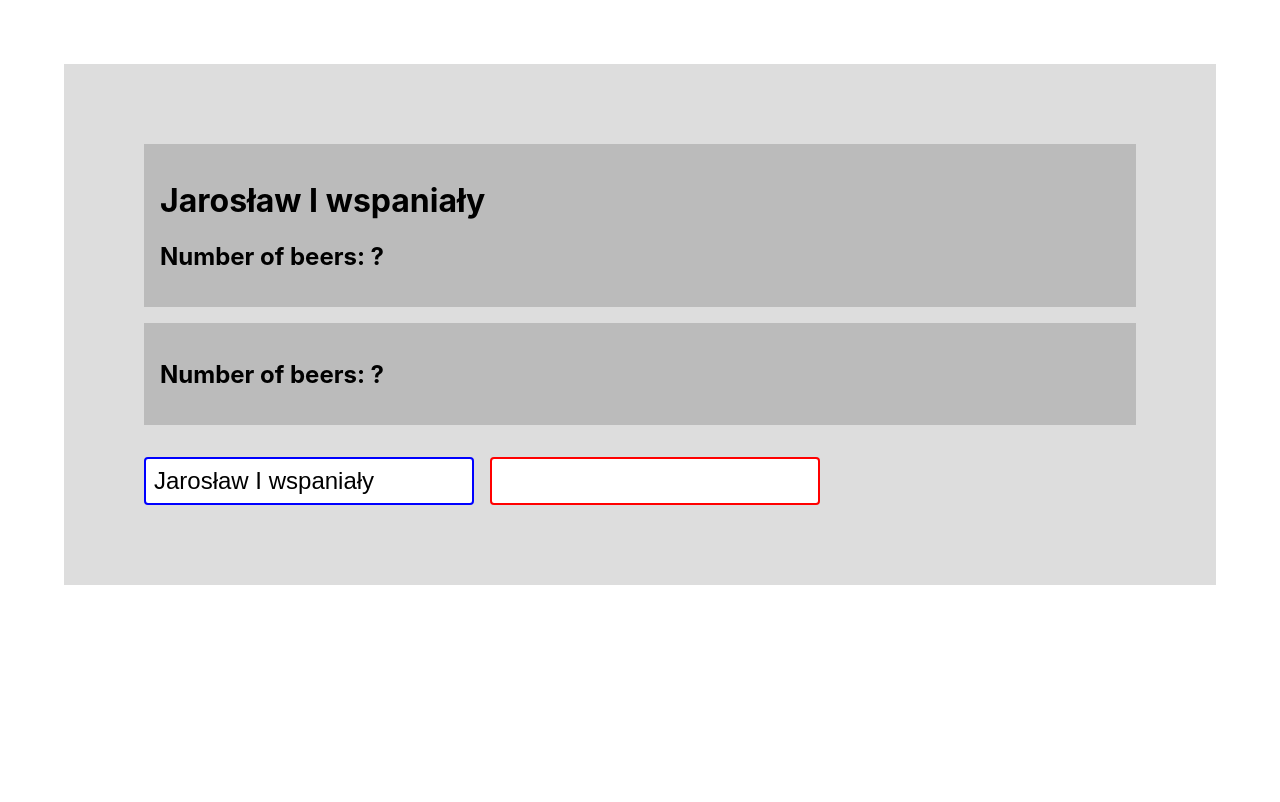
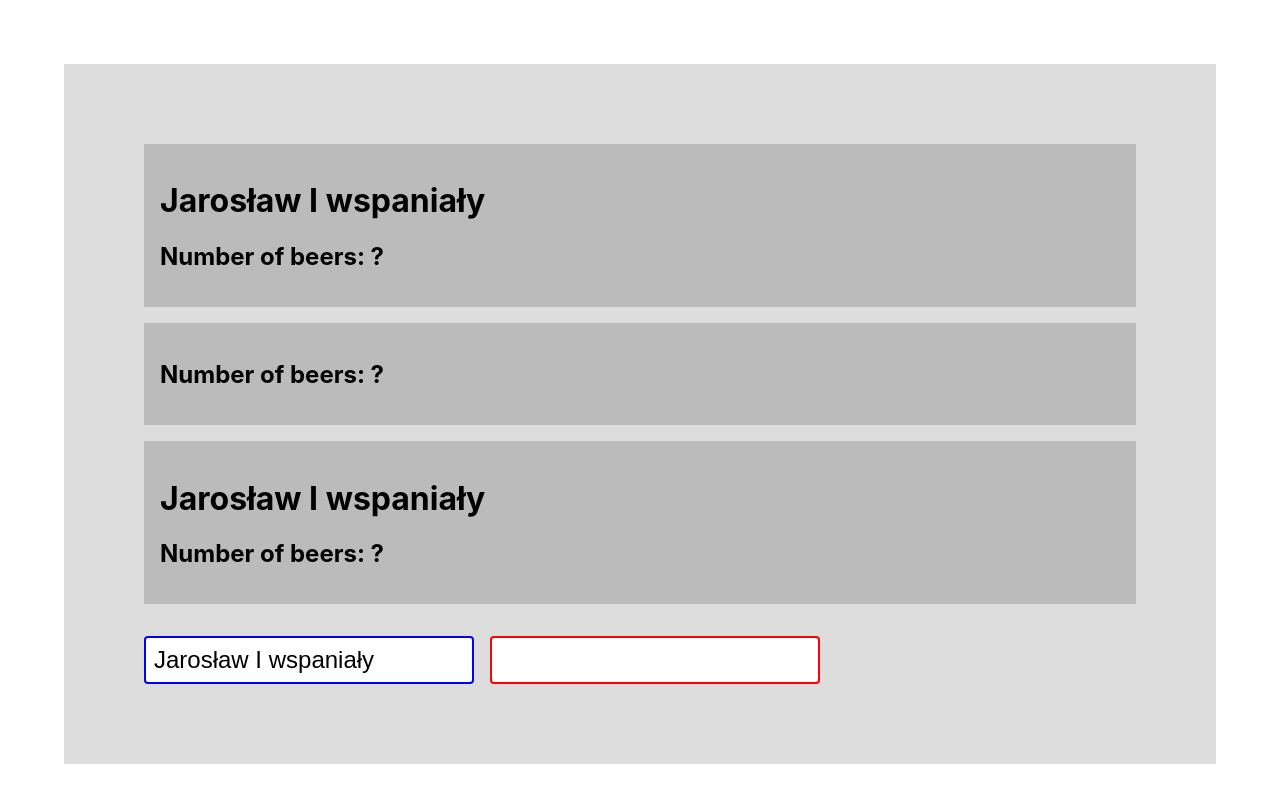
Before and after one commit to argasek/codebrainers-2020-11, a React (Create React App) app: page / in a window 1280 px wide. Shown: the top 802 px of the page. Built offline with nearby package versions, Linux system fonts and the light colour scheme.

Commit message:
Concatenation exercise.

```diff
--- a/src/App.js
+++ b/src/App.js
@@ -37,6 +37,8 @@ class App extends React.Component {
             <div style={{backgroundColor: '#ddd', padding: '4rem'}}>
                 <StudentItem fullName={this.state.exampleStudent}/>
                 <StudentItem fullName={this.state.secondStudent}/>
+                <StudentItem fullName={this.state.exampleStudent + ' ' + this.state.secondStudent}/>
+
                 <form>
                     <input
                         value={this.state.exampleStudent}
```
